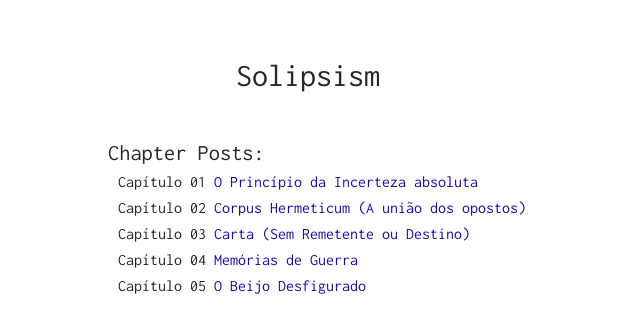
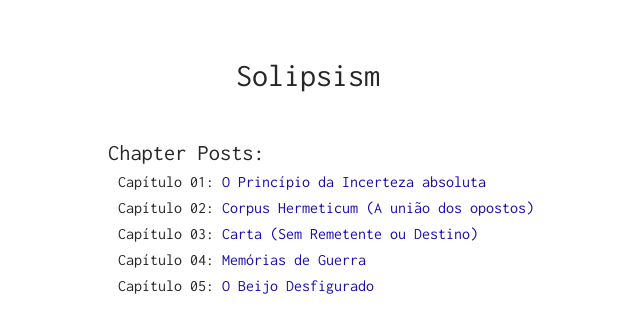
Before and after one commit to sorathpanzer/sorathpanzer.github.io, a Jekyll site: the page built from index.html, in a window 1280 px wide. Shown: the top 333 px of the page, without its empty margins (232-872 px from the left). Built offline with Jekyll 4.4.1, drawn with Linux system fonts in a browser that asks for light colours.

Commit message:
Update index.html

```diff
--- a/index.html
+++ b/index.html
@@ -11,7 +11,7 @@ layout: default
         {% for post in site.posts %}
 
 
-        <li>Capítulo <span class="date">{{ post.date | date: '%y' }}</span> <a href="{{ post.url }}">{{ post.title }}</a>
+        <li>Capítulo <span class="date">{{ post.date | date: '%y' }}</span>: <a href="{{ post.url }}">{{ post.title }}</a>
 
         </li>
 
```
